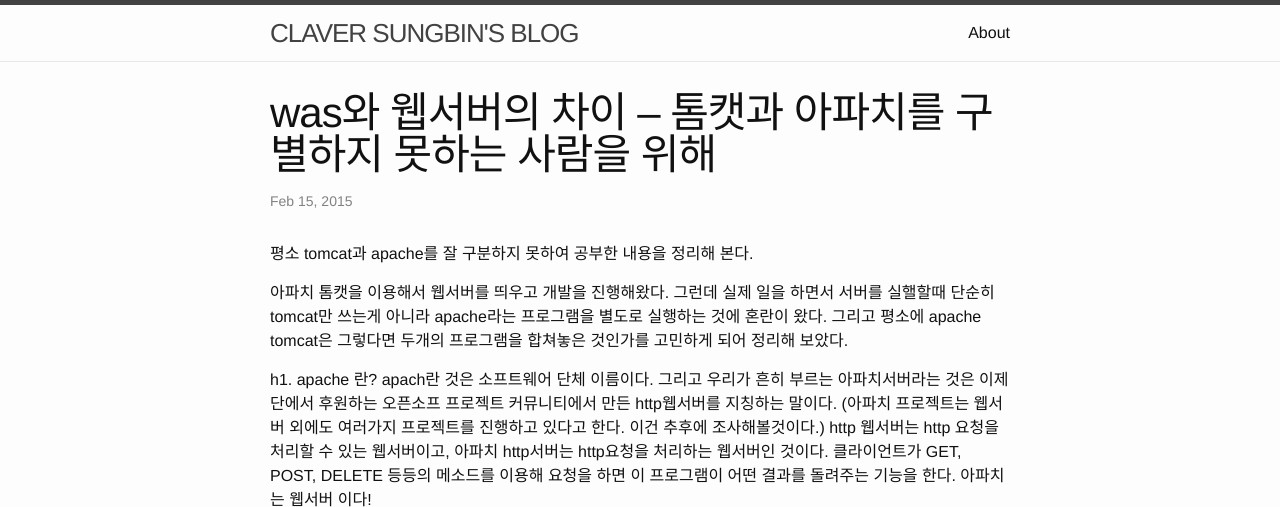
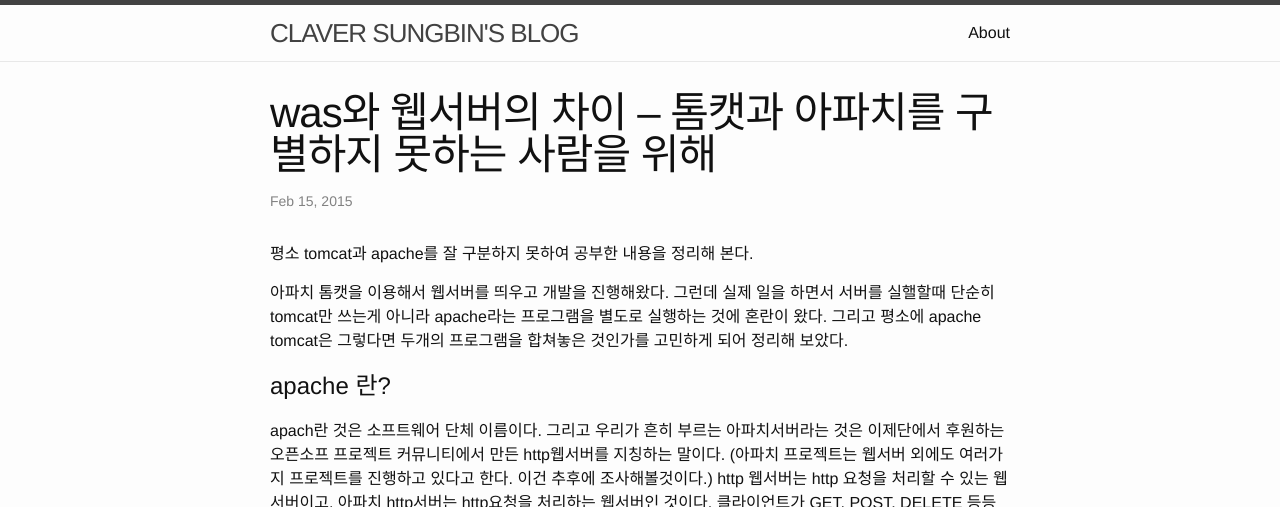
Before and after one commit to sungbine/sungbine.github.io, a Jekyll site: the page built from _posts/2015-02-15-tomcat과 apache의 연동.markdown, in a window 1280 px wide and 1400 px high, cut to the strip 0-507 px from the top of the window. Built offline with Jekyll 4.4.1, drawn with Linux system fonts in a browser that asks for light colours; some of the changed text lies outside the part shown.

Commit message:
Update 2015-02-15-tomcat과 apache의 연동.markdown

```diff
--- a/_posts/2015-02-15-tomcat과 apache의 연동.markdown
+++ b/_posts/2015-02-15-tomcat과 apache의 연동.markdown
@@ -9,24 +9,24 @@ categories: tech post
 
 아파치 톰캣을 이용해서 웹서버를 띄우고 개발을 진행해왔다. 그런데 실제 일을 하면서 서버를 실핼할때 단순히 tomcat만 쓰는게 아니라 apache라는 프로그램을 별도로 실행하는 것에 혼란이 왔다. 그리고 평소에 apache tomcat은 그렇다면 두개의 프로그램을 합쳐놓은 것인가를 고민하게 되어 정리해 보았다.
 
-h1. apache 란?
+#apache 란?
 apach란 것은 소프트웨어 단체 이름이다. 그리고 우리가 흔히 부르는 아파치서버라는 것은 이제단에서 후원하는 오픈소프 프로젝트 커뮤니티에서 만든 http웹서버를 지칭하는 말이다. (아파치 프로젝트는 웹서버 외에도 여러가지 프로젝트를 진행하고 있다고 한다. 이건 추후에 조사해볼것이다.)
 http 웹서버는 http 요청을 처리할 수 있는 웹서버이고, 아파치 http서버는 http요청을 처리하는 웹서버인 것이다. 클라이언트가 GET, POST, DELETE 등등의 메소드를 이용해 요청을 하면 이 프로그램이 어떤 결과를 돌려주는 기능을 한다.
 아파치는 웹서버 이다!
 
-h1. tomcat 이란?
+#tomcat 이란?
 tomcat은 흔히 WAS(Web Application Server)라고 말한다. WAS는 웹서버와 웹 컨테이너의 결합으로 다양한 기능을 컨테이너에 구현하여 다양한 역할을 수행할 수 있는 서버를 말한다. 클라이언트의 요청이 있을 때 내부의 프로그램을 통해 결과를 만들어내고 이것을 다시 클라이언트에 전달해주는 역할을 하는 것이 바로 웹 컨테이너 이다. 앞에서 본 아파치 웹 서버와 차이는 이 컨테이너 기능이 가능하냐의 차이가 가장 크다고 생각한다.
  ![was구조](http://cfile24.uf.tistory.com/image/156A50404F93CDE817331E)
  이미지출처 : http://gap85.tistory.com/45
 
 WAS역시 웹 서버로써 역할을 수행할 수 있기 때문에 둘을 잘 구별하지 못하면 필자 같은 혼란이 생길 수 있다.
 
-h1. 둘의 차이는?
+#둘의 차이는?
 그렇다면 WAS만 쓰면 되지 어째서 웹서버를 따로 쓰느냐는 의문이 생길 수 있다. 그 이유는 목적이 다르기 때문이다.
 웹 서버는 정적인 데이터를 처리하는 서버이다. 이미지나 단순 html파일과 같은 리소스를 제공하는 서버는 웹 서버를 통하면 WAS를 이용하는 것보다 빠르고 안정적이다(왜? 다른 글 소스로 써볼까?)
 WAS는 동적인 데이터를 처리하는 서버이다. DB와 연결되어 데이터를 주고 받거나 프로그램으로 데이터 조작이 필요한 경우에는 WAS를 활용 해야 한다.
 
-h1. 기타(리눅스에서 설치 및 연동하기)
+#기타(리눅스에서 설치 및 연동하기)
 두 서버의 목적의 차이 때문에 두 개의 서버를 연동해서 사용하면 더욱 효과적인 서비스를 제공할 수 있다.
 사용자 요청은 http 웹 서버를 통해 받고 내부 프로그램은 was를 통해 처리하는 식으로 한다면 정적인 데이터와 동적인 데이터를 효과적으로 처리가 가능할 것이다.
 
```
